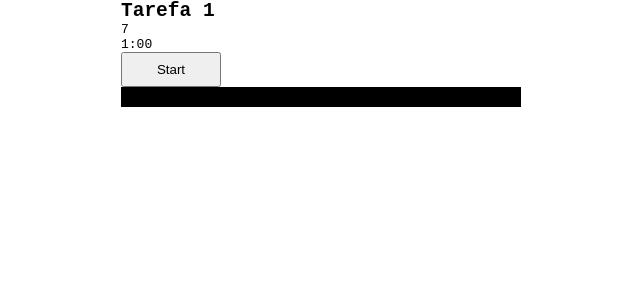
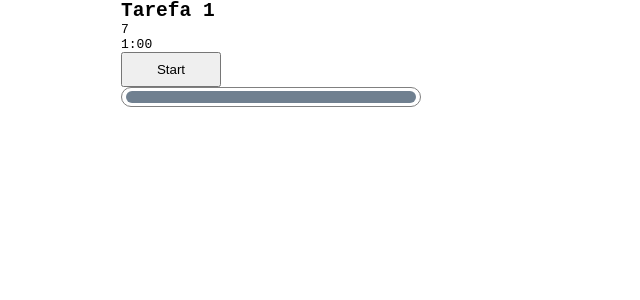
Before and after one commit to jrbytes/pomodoro-web, a React (Create React App) app: page / in a window 1280 px wide. Shown: the top 300 px of the page, without its empty margins (19-659 px from the left). Built offline with nearby package versions, Linux system fonts and the light colour scheme.

Commit message:
Incremented progress bar functionality.

```diff
--- a/src/App.css
+++ b/src/App.css
@@ -8,8 +8,21 @@ button {
   height: 35px;
 }
 
+.progress-bar-border {
+  width: 300px;
+  height: 20px;
+  border: 1px solid gray;
+  border-radius: 10px;
+  background-color: white;
+
+  display: flex;
+  justify-content: center;
+  align-items: center;
+}
+
 .progress-bar {
-  width: 400px;
-  height: 20px;
-  background-color: black;
+  max-width: 290px;
+  height: 12px;
+  border-radius: 10px;
+  background-color: slategray;
 }
--- a/src/App.js
+++ b/src/App.js
@@ -67,9 +67,17 @@ function App() {
 
   const progressBar = useMemo(() => {
     if (countdownValue > 0) {
-      return <div className='progress-bar'></div>
+      const maxWidth = 290
+      const defaultMaxSecondsPomo = pomo.defaultMinutesPomo * 60
+      const proportion = (countdownValue * maxWidth) / defaultMaxSecondsPomo
+      const percent = (proportion / maxWidth) * 100
+      return <div className='progress-bar-border'>
+        <div className='progress-bar' style={{
+          width: `${percent}%`
+        }}></div>
+      </div>
     }
-  }, [countdownValue])
+  }, [countdownValue, pomo])
 
   return (
     <>
```
